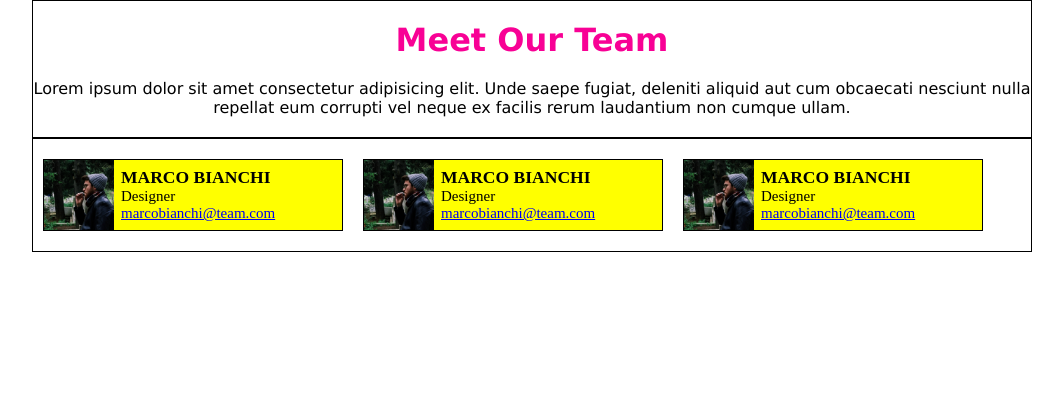
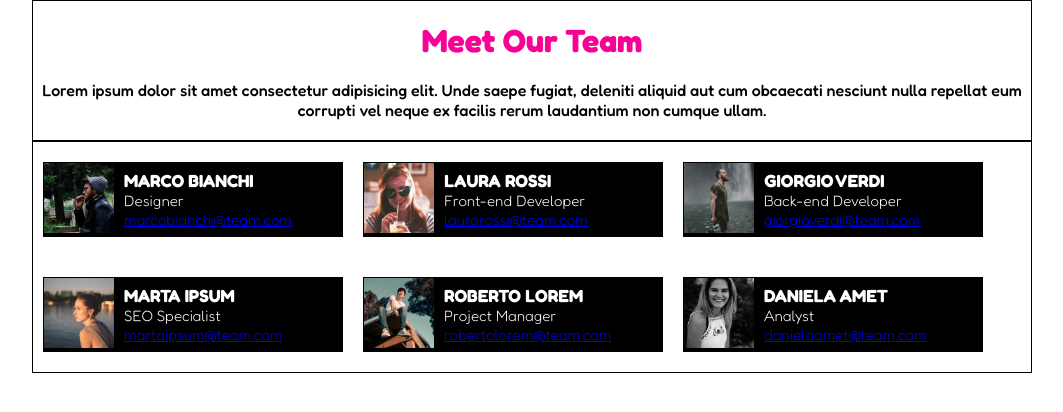
Before and after one commit to Bice93/html-css-float-cards, a plain HTML site: page index.html in a window 1280 px wide. Shown: the whole page, without its empty margins (108-1171 px from the left). Drawn offline with Linux system fonts and the light colour scheme.

Commit message:
modified body

```diff
--- a/css/style.css
+++ b/css/style.css
@@ -10,22 +10,34 @@
     clear: both;
 }
 
-.title{
-    margin: 20px 0;
-    text-align: center;
-    font-family: Verdana, Geneva, Tahoma, sans-serif;
-}
-
-h1{
-    font-family:Verdana, Geneva, Tahoma, sans-serif;
-    color:rgb(248, 1, 149);
-
-}
-
 .conteiner{
     width: 1000px;
     margin: auto;
     border: 1px solid black;
+}
+
+.title{
+    margin: 20px 0;
+    text-align: center;
+    font-family: 'Fredoka', sans-serif;
+}
+
+h1{
+    font-family: 'Fredoka', sans-serif;
+    color:rgb(248, 1, 149);
+    font-weight: bolder;
+}
+
+h3{
+    font-family: 'Fredoka', sans-serif;
+}
+
+p{
+    font-family: 'Fredoka', sans-serif;
+}
+
+.information > p{
+    font-weight: lighter;
 }
 
 .conteiner-cards{
@@ -34,10 +46,9 @@ h1{
     border: 1px solid black;
 }
 
-
 .cards{
     width: 300px;
-    background-color: yellow;
+    background-color: black;
     border: 1px solid black;
     float:left;
     margin: 20px 10px;
@@ -58,4 +69,6 @@ h1{
     float: left;
     font-size: 15px;
     padding: 7px;
+    color: white;
+    padding-left: 10px;
 }
--- a/index.html
+++ b/index.html
@@ -2,6 +2,9 @@
 <html lang="en">
 <head>
     <link rel="stylesheet" href="css/style.css">
+    <link href="https://fonts.googleapis.com/css2?family=Fredoka:wght@300&display=swap" rel="stylesheet">
+    <link href="https://fonts.googleapis.com/css2?family=Fredoka:wght@700&display=swap" rel="stylesheet">
+    <link href="https://fonts.googleapis.com/css2?family=Fredoka:wght@500&display=swap" rel="stylesheet">
     <meta charset="UTF-8">
     <meta http-equiv="X-UA-Compatible" content="IE=edge">
     <meta name="viewport" content="width=device-width, initial-scale=1.0">
@@ -11,7 +14,9 @@
     <header>
         <div class="conteiner">
             <h1 class="title">Meet Our Team</h1>
-            <p class="title">Lorem ipsum dolor sit amet consectetur adipisicing elit. Unde saepe fugiat, deleniti aliquid aut cum obcaecati nesciunt nulla repellat eum corrupti vel neque ex facilis rerum laudantium non cumque ullam.</p>
+            <p class="title">Lorem ipsum dolor sit amet consectetur adipisicing elit. Unde saepe fugiat, deleniti
+                aliquid aut cum obcaecati nesciunt nulla repellat eum corrupti vel neque ex facilis rerum laudantium non
+                cumque ullam.</p>
         </div>
     </header>
 
@@ -30,23 +35,56 @@
 
             <div class="cards">
                 <div class="photo">
-                   <img src="img/male1.png" alt="male1">
+                    <img src="img/female1.png" alt="male1">
                 </div>
 
                 <div class="information">
-                   <h3>MARCO BIANCHI</h3>
-                   <p>Designer <br> <a href="mailto:#">marcobianchi@team.com</a></p>
+                    <h3>LAURA ROSSI</h3>
+                    <p>Front-end Developer <br> <a href="mailto:#">laurarossi@team.com</a></p>
                 </div>
             </div>
 
             <div class="cards">
                 <div class="photo">
-                   <img src="img/male1.png" alt="male1">
+                    <img src="img/male2.png" alt="male1">
                 </div>
 
                 <div class="information">
-                   <h3>MARCO BIANCHI</h3>
-                   <p>Designer <br> <a href="mailto:#">marcobianchi@team.com</a></p>
+                    <h3>GIORGIO VERDI</h3>
+                    <p>Back-end Developer <br> <a href="mailto:#">giorgioverdi@team.com</a></p>
+                </div>
+            </div>
+
+            <div class="cards">
+                <div class="photo">
+                    <img src="img/female2.png" alt="male1">
+                </div>
+
+                <div class="information">
+                    <h3>MARTA IPSUM</h3>
+                    <p>SEO Specialist <br> <a href="mailto:#">martaipsum@team.com</a></p>
+                </div>
+            </div>
+
+            <div class="cards">
+                <div class="photo">
+                    <img src="img/male3.png" alt="male1">
+                </div>
+
+                <div class="information">
+                    <h3>ROBERTO LOREM</h3>
+                    <p>Project Manager <br> <a href="mailto:#">robertolorem@team.com</a></p>
+                </div>
+            </div>
+
+            <div class="cards">
+                <div class="photo">
+                    <img src="img/female3.png" alt="male1">
+                </div>
+
+                <div class="information">
+                    <h3>DANIELA AMET</h3>
+                    <p>Analyst <br> <a href="mailto:#">danielaamet@team.com</a></p>
                 </div>
             </div>
         </div>
```
Lines whose indentation alone changed are shown as unchanged.
